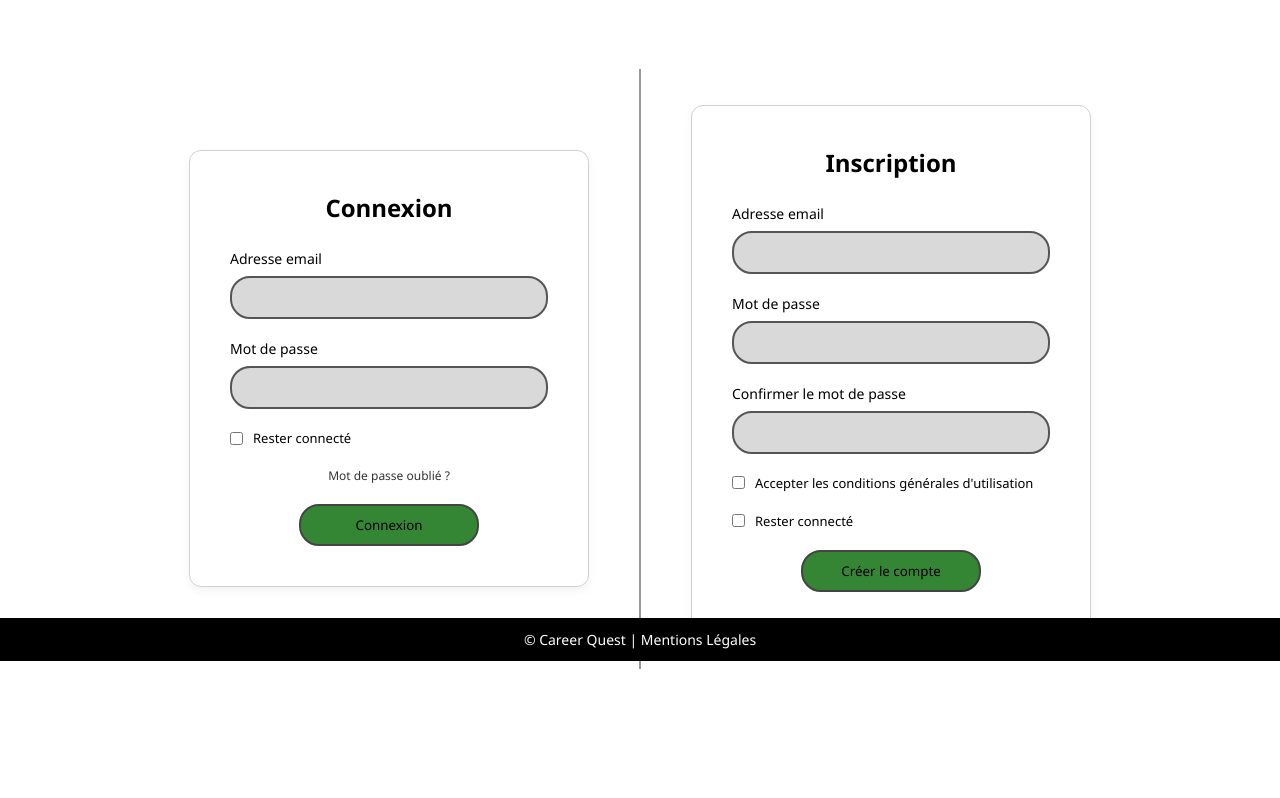
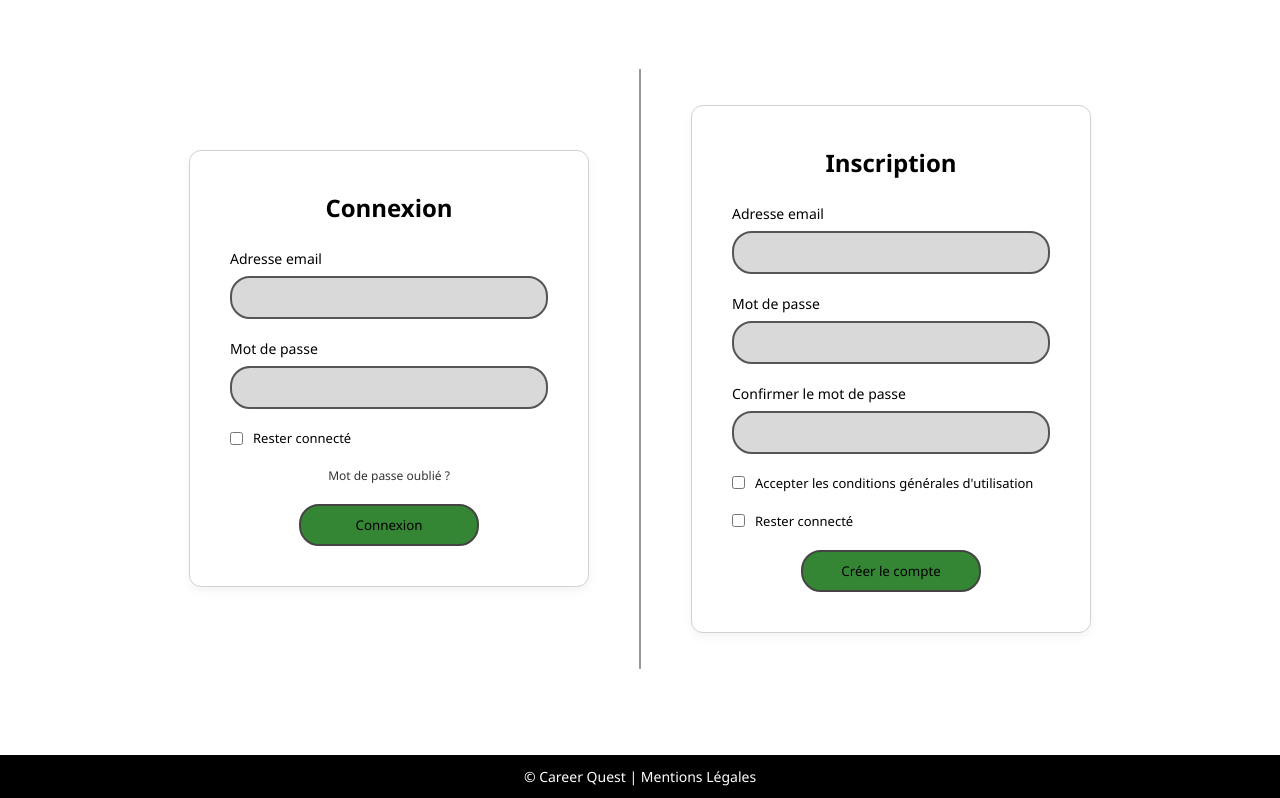
Before and after one commit to Mitakode/Projet-Web-G1, a PHP site: page /connexion.html in a window 1280 px wide. Shown: the part 139-937 px from the top of the page. Before the commit the page ends 808 px from the top, so only its background shows below. Run offline with PHP 8.4, Linux system fonts and the light colour scheme.

Commit message:
fix: éviter le footer fixe et ajouter une marge au-dessus

```diff
--- a/front/main-stylesheet.css
+++ b/front/main-stylesheet.css
@@ -4,6 +4,16 @@
     padding: 0;
 }
 
+body {
+    min-height: 100vh;
+    display: flex;
+    flex-direction: column;
+}
+
+body > main,
+body > section {
+    flex: 1;
+}
 
 .navbar{
     display: flex;
@@ -71,11 +81,8 @@
 }
 
 .site-footer {
-    position: fixed;
-    bottom: 0;
-    left: 0;
     width: 100%;
-    z-index: 1000;
+    margin-top: 16px;
 }
 
 .site-footer p {
```
